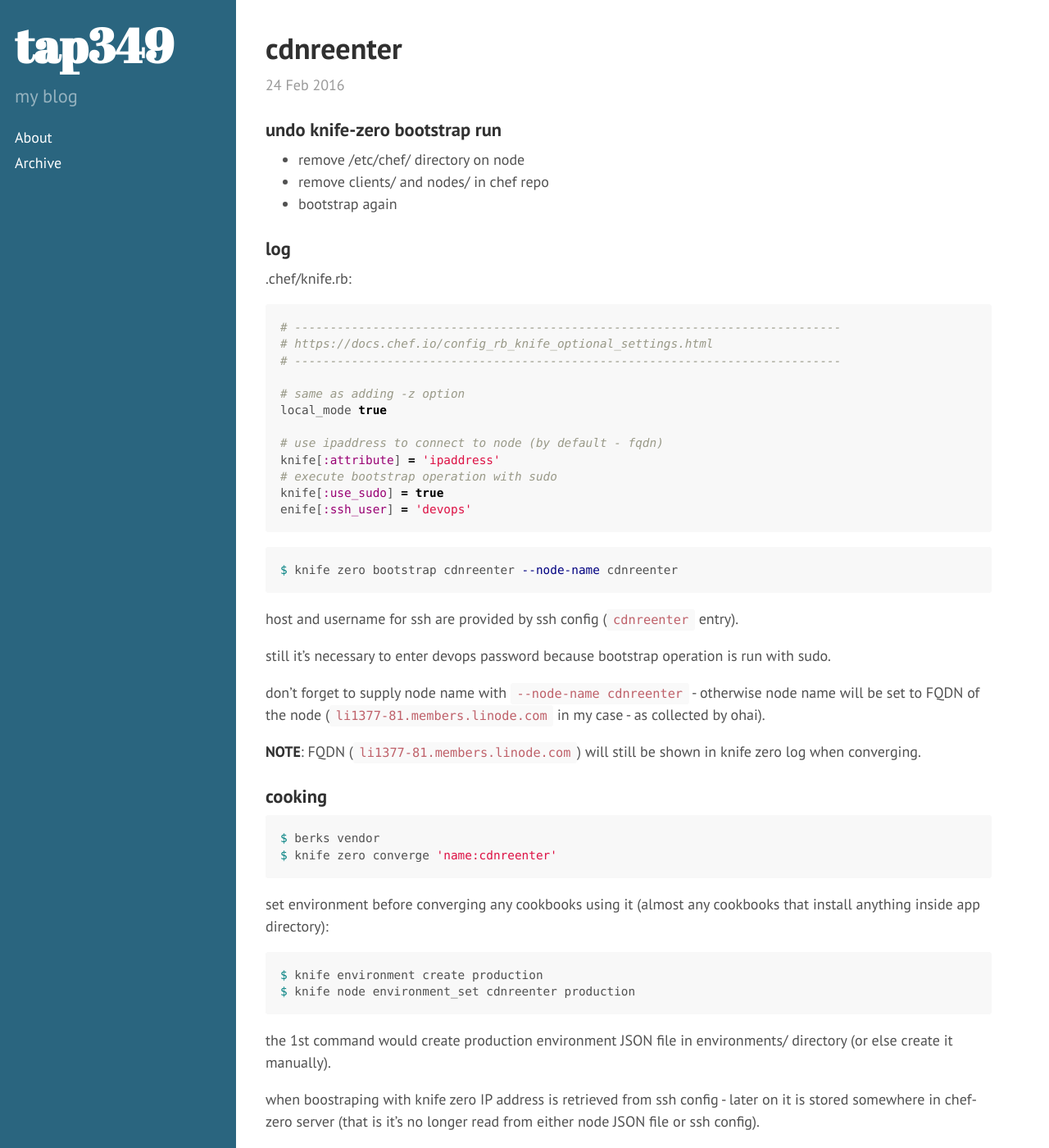
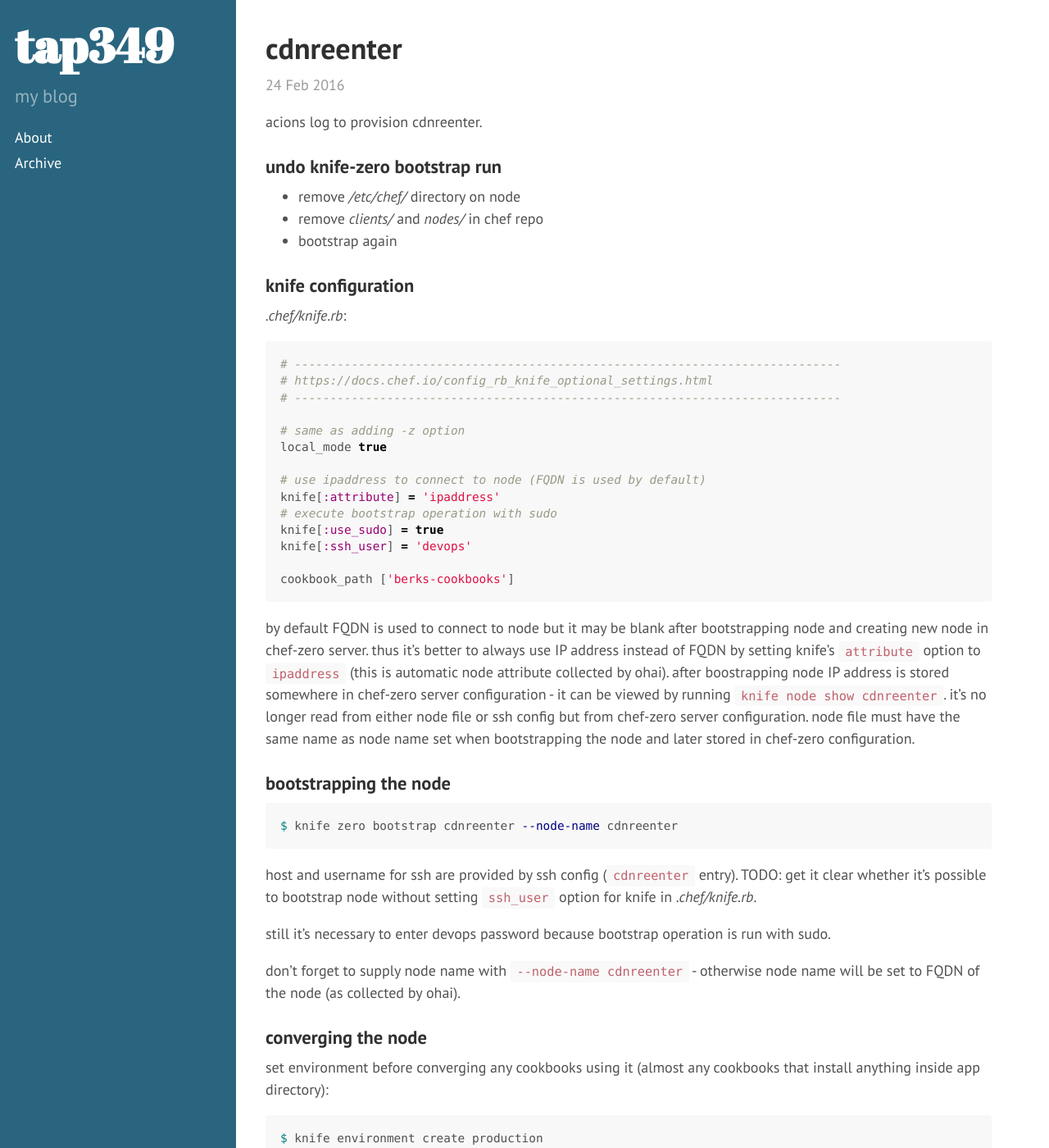
Before and after one commit to tap349/tap349.github.io, a Jekyll site: the page built from _posts/2016-02-24-cdnreenter.md, in a window 1280 px wide and 1400 px high. Shown: the whole window at 82% size. Built offline with Jekyll 4.4.1, drawn with Linux system fonts in a browser that asks for light colours; Markdown is read by kramdown in place of the engine named in the settings; some of the changed text lies outside the part shown.

Commit message:
update 2016-02-25_23:20:53

````diff
--- a/_posts/2016-02-24-cdnreenter.md
+++ b/_posts/2016-02-24-cdnreenter.md
@@ -6,15 +6,19 @@ access: public
 categories: [chef]
 ---
 
+acions log to provision cdnreenter.
+
+<!-- more -->
+
 ### undo knife-zero bootstrap run
 
-- remove /etc/chef/ directory on node
-- remove clients/ and nodes/ in chef repo
+- remove _/etc/chef/_ directory on node
+- remove _clients/_ and _nodes/_ in chef repo
 - bootstrap again
 
-### log
+### knife configuration
 
-.chef/knife.rb:
+_.chef/knife.rb_:
 
 ```ruby
 # -----------------------------------------------------------------------------
@@ -24,34 +28,44 @@ categories: [chef]
 # same as adding -z option
 local_mode true
 
-# use ipaddress to connect to node (by default - fqdn)
+# use ipaddress to connect to node (FQDN is used by default)
 knife[:attribute] = 'ipaddress'
 # execute bootstrap operation with sudo
 knife[:use_sudo] = true
-enife[:ssh_user] = 'devops'
+knife[:ssh_user] = 'devops'
+
+cookbook_path ['berks-cookbooks']
 ```
+
+by default FQDN is used to connect to node but it may be blank after
+bootstrapping node and creating new node in chef-zero server.
+thus it's better to always use IP address instead of FQDN by setting
+knife's `attribute` option to `ipaddress` (this is automatic node attribute
+collected by ohai).
+after boostrapping node IP address is stored somewhere in
+chef-zero server configuration - it can be viewed by running
+`knife node show cdnreenter`. it's no longer read from either node file or
+ssh config but from chef-zero server configuration.
+node file must have the same name as node name set when bootstrapping the node
+and later stored in chef-zero configuration.
+
+### bootstrapping the node
 
 ```sh
 $ knife zero bootstrap cdnreenter --node-name cdnreenter
 ```
 
 host and username for ssh are provided by ssh config (`cdnreenter` entry).
+TODO: get it clear whether it's possible to bootstrap node without setting
+`ssh_user` option for knife in _.chef/knife.rb_.
 
-still it's necessary to enter devops password because bootstrap operation is run with sudo.
+still it's necessary to enter devops password because bootstrap operation
+is run with sudo.
 
 don't forget to supply node name with `--node-name cdnreenter` -
-otherwise node name will be set to FQDN of the node
-(`li1377-81.members.linode.com` in my case - as collected by ohai).
+otherwise node name will be set to FQDN of the node (as collected by ohai).
 
-**NOTE**: FQDN (`li1377-81.members.linode.com`) will still be shown in
-knife zero log when converging.
-
-### cooking
-
-```sh
-$ berks vendor
-$ knife zero converge 'name:cdnreenter'
-```
+### converging the node
 
 set environment before converging any cookbooks using it
 (almost any cookbooks that install anything inside app directory):
@@ -64,6 +78,11 @@ $ knife node environment_set cdnreenter production
 the 1st command would create production environment JSON file in environments/
 directory (or else create it manually).
 
+```sh
+$ berks vendor
+$ knife zero converge 'name:cdnreenter'
+```
+
 when boostraping with knife zero IP address is retrieved from ssh config -
 later on it is stored somewhere in chef-zero server (that is it's no longer
 read from either node JSON file or ssh config).
````
